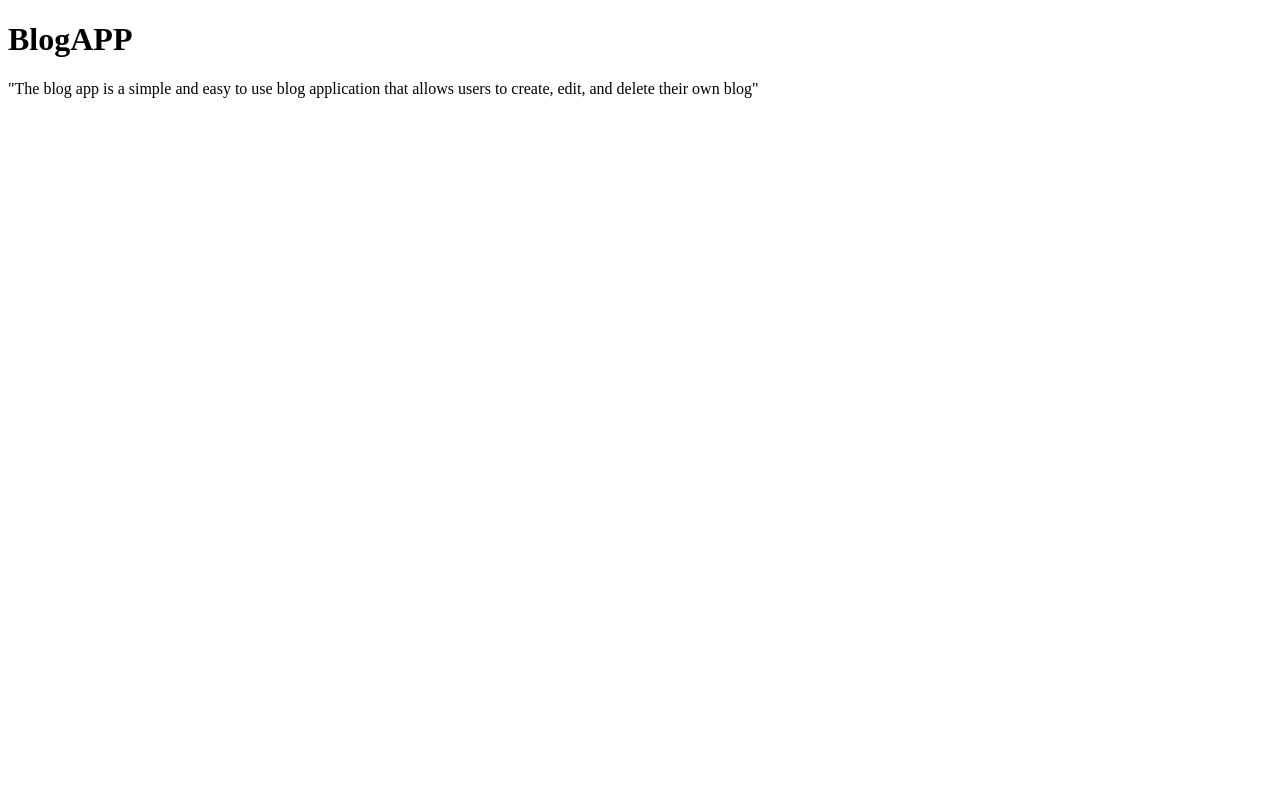
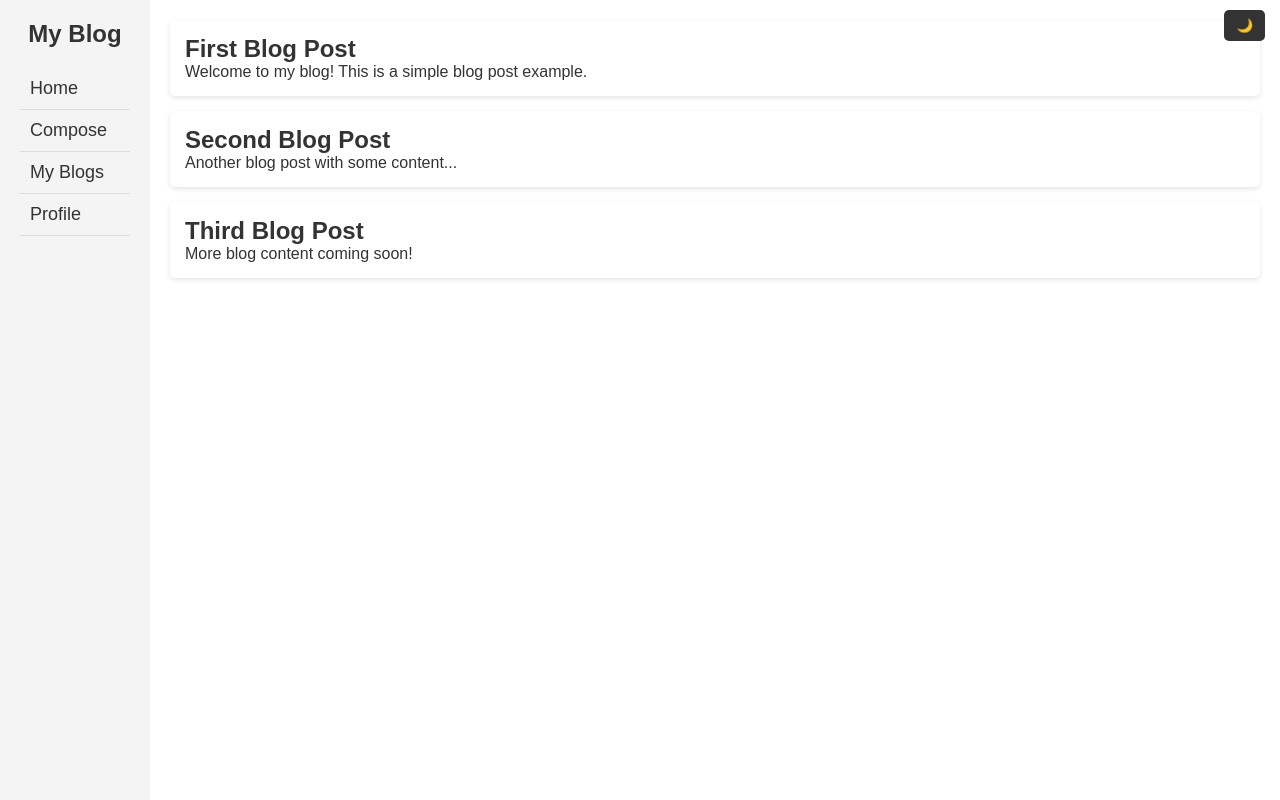
Before and after one commit to adithya0101/Blog, a Python web app: template templates/index.html in a window 1280 px wide. Run offline with Jinja, Linux system fonts and the light colour scheme; the template is opened without the code that fills it, so the values that code supplies are empty.

Commit message:
Added templates,first working outline of Blogapp

```diff
--- a/templates/index.html
+++ b/templates/index.html
@@ -1,14 +1,149 @@
-<!DOCtype html>
-<html>
-  <head>
-    <h1>BlogAPP</h1>
-    <div>
-      <p1>
+<!DOCTYPE html>
+<html lang="en">
+<head>
+    <meta charset="UTF-8">
+    <meta name="viewport" content="width=device-width, initial-scale=1.0">
+    <title>Blog App</title>
+    <style>
+        /* General Styles */
+        * {
+            margin: 0;
+            padding: 0;
+            box-sizing: border-box;
+            font-family: Arial, sans-serif;
+            transition: background 0.3s ease, color 0.3s ease;
+        }
 
-        "The blog app is a simple and easy to use blog
-        application that allows users to create, edit, and
-        delete their own blog"
+        /* Light & Dark Mode */
+        :root {
+            --bg-color: #ffffff;
+            --text-color: #333;
+            --nav-bg: #f4f4f4;
+            --blog-bg: #fff;
+        }
 
-      </p1>
+        .dark-mode {
+            --bg-color: #1e1e1e;
+            --text-color: #f1f1f1;
+            --nav-bg: #333;
+            --blog-bg: #252525;
+        }
+
+        body {
+            background: var(--bg-color);
+            color: var(--text-color);
+            display: flex;
+            height: 100vh;
+            overflow: hidden;
+        }
+
+        /* Left Sidebar */
+        .sidebar {
+            width: 150px;
+            background: var(--nav-bg);
+            padding: 20px;
+            position: fixed;
+            height: 100vh;
+        }
+
+        .sidebar h2 {
+            text-align: center;
+            margin-bottom: 20px;
+        }
+
+        .menu {
+            list-style: none;
+            padding: 0;
+        }
+
+        .menu li {
+            padding: 10px;
+            border-bottom: 1px solid #ddd;
+        }
+
+        .menu li a {
+            text-decoration: none;
+            color: var(--text-color);
+            display: block;
+            font-size: 18px;
+        }
+
+        /* Main Content */
+        .main-content {
+            margin-left: 150px;;
+            flex-grow: 1;
+            height: 100vh;
+            overflow-y: auto;
+            padding: 20px;
+            background: var(--blog-bg);
+        }
+
+        .blog-post {
+            background: var(--bg-color);
+            padding: 15px;
+            margin-bottom: 15px;
+            border-radius: 5px;
+            box-shadow: 0px 2px 5px rgba(0, 0, 0, 0.1);
+        }
+
+        /* Theme Toggle Button */
+        .theme-toggle {
+            position: fixed;
+            top: 10px;
+            right: 15px;
+            background: var(--text-color);
+            color: var(--bg-color);
+            border: none;
+            padding: 8px 12px;
+            cursor: pointer;
+            border-radius: 5px;
+        }
+    </style>
+</head>
+<body>
+
+    <!-- Left Sidebar -->
+    <div class="sidebar">
+        <h2>My Blog</h2>
+        <ul class="menu">
+            <li><a href="#">Home</a></li>
+            <li><a href="#">Compose</a></li>
+            <li><a href="#">My Blogs</a></li>
+            <li><a href="#">Profile</a></li>
+        </ul>
     </div>
-  </head>
+
+    <!-- Main Content -->
+    <div class="main-content">
+        <button class="theme-toggle" onclick="toggleTheme()">🌙</button>
+
+        <div class="blog-post">
+            <h2>First Blog Post</h2>
+            <p>Welcome to my blog! This is a simple blog post example.</p>
+        </div>
+
+        <div class="blog-post " >
+            <h2>Second Blog Post</h2>
+            <p>Another blog post with some content...</p>
+        </div>
+
+        <div class="blog-post">
+            <h2>Third Blog Post</h2>
+            <p>More blog content coming soon!</p>
+        </div>
+    </div>
+
+    <script>
+        function toggleTheme() {
+            document.body.classList.toggle("dark-mode");
+            let button = document.querySelector(".theme-toggle");
+            if (document.body.classList.contains("dark-mode")) {
+                button.innerHTML = "☀️";
+            } else {
+                button.innerHTML = "🌙";
+            }
+        }
+    </script>
+
+</body>
+</html>
```
Also changed, not shown: app.py (+20 -2 lines), 1 other file.
